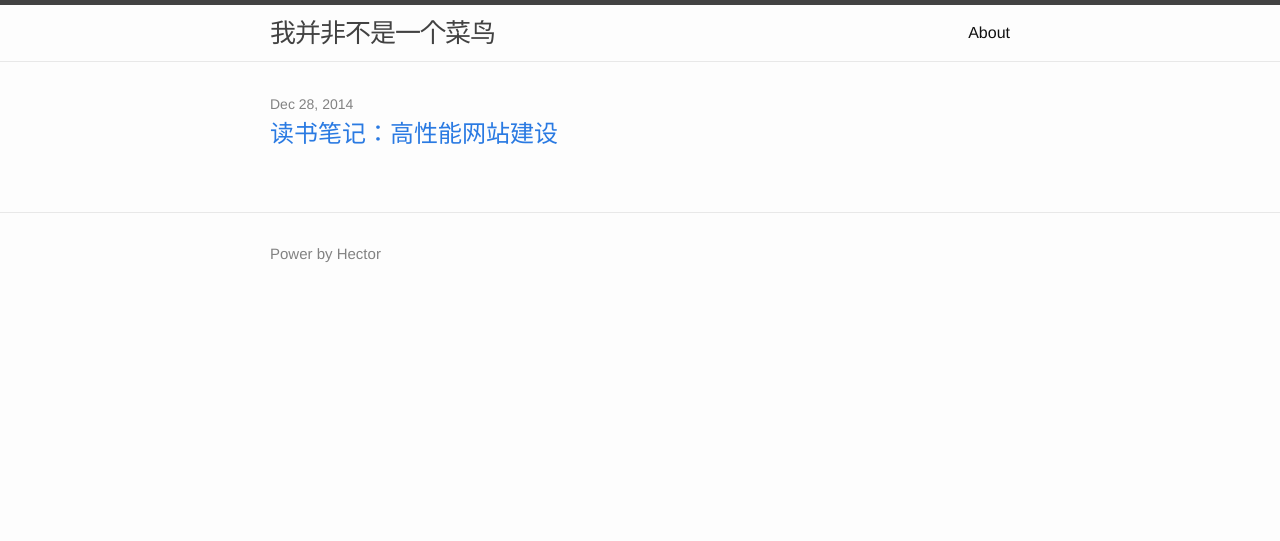
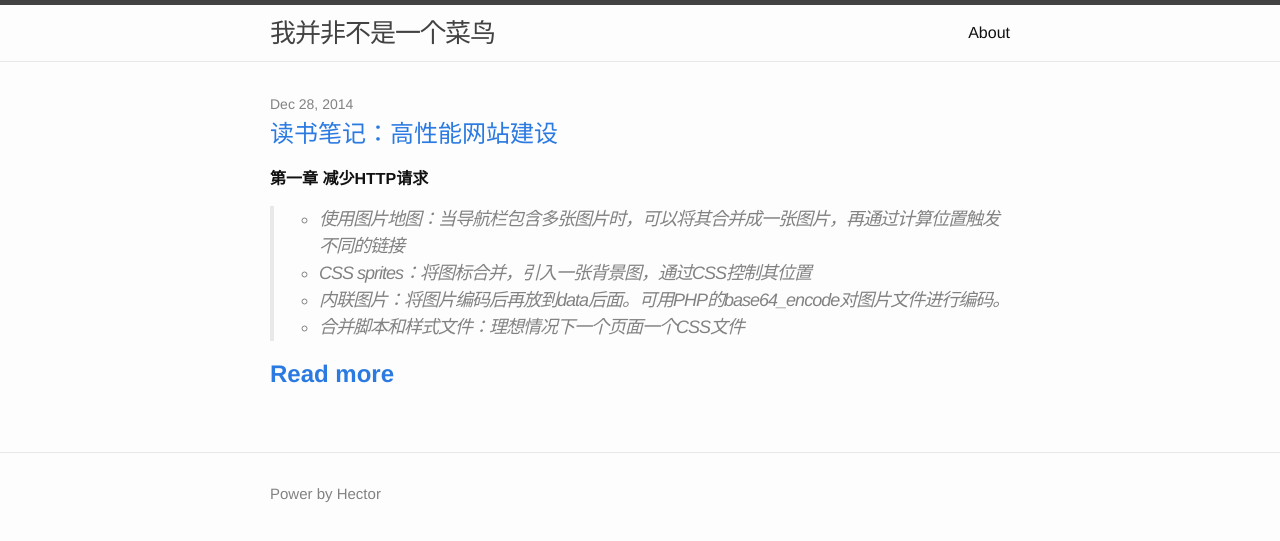
Before and after one commit to hoohack/hoohack.github.io, a Jekyll site: the page built from index.html, in a window 1280 px wide. Shown: the top 541 px of the page. Built offline with Jekyll 4.4.1, drawn with Linux system fonts in a browser that asks for light colours; the list of posts is cut into pages by our own code.

Commit message:
update layout

```diff
--- a/_config.yml
+++ b/_config.yml
@@ -10,5 +10,7 @@
 url: "http://www.aintnot.com" # the base hostname & protocol for your site
 github_username:  hhqcontinue
 
+paginate: 10
+
 # Build settings
 markdown: kramdown
--- a/_posts/2014/2014-12-28-read-high-performance-web-sites.markdown
+++ b/_posts/2014/2014-12-28-read-high-performance-web-sites.markdown
@@ -6,14 +6,14 @@
 categories: notes
 ---
 
-# 读书笔记-高性能网站建设
-
 **第一章  减少HTTP请求**
 
 >* 使用图片地图：当导航栏包含多张图片时，可以将其合并成一张图片，再通过计算位置触发不同的链接
 >* CSS sprites：将图标合并，引入一张背景图，通过CSS控制其位置
 >* 内联图片：将图片编码后再放到data后面。可用PHP的base64_encode对图片文件进行编码。
 >* 合并脚本和样式文件：理想情况下一个页面一个CSS文件
+
+<!--more-->
 
 **第二章  使用CDN(Content Delivery Networks)**
 
--- a/index.html
+++ b/index.html
@@ -12,6 +12,12 @@
         <h2>
           <a class="post-link" href="{{ post.url | prepend: site.baseurl }}">{{ post.title }}</a>
         </h2>
+
+        <p>
+          {{ post.content | split:'<!--more-->' |first }}
+        </p>
+
+        <strong><a class="post-link" href="{{ post.url | prepend: site.baseurl }}">Read more</a></strong>
       </li>
     {% endfor %}
   </ul>
```
